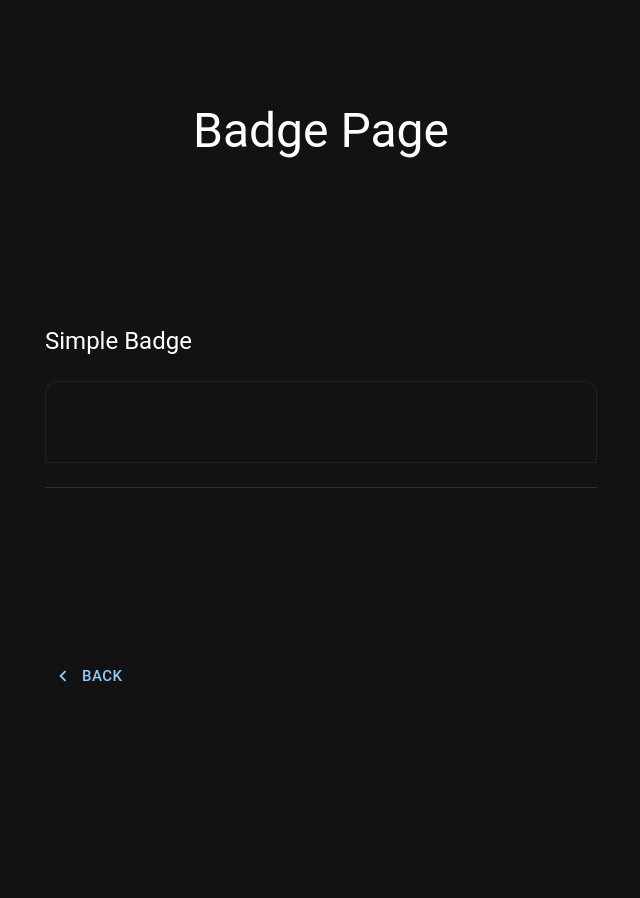
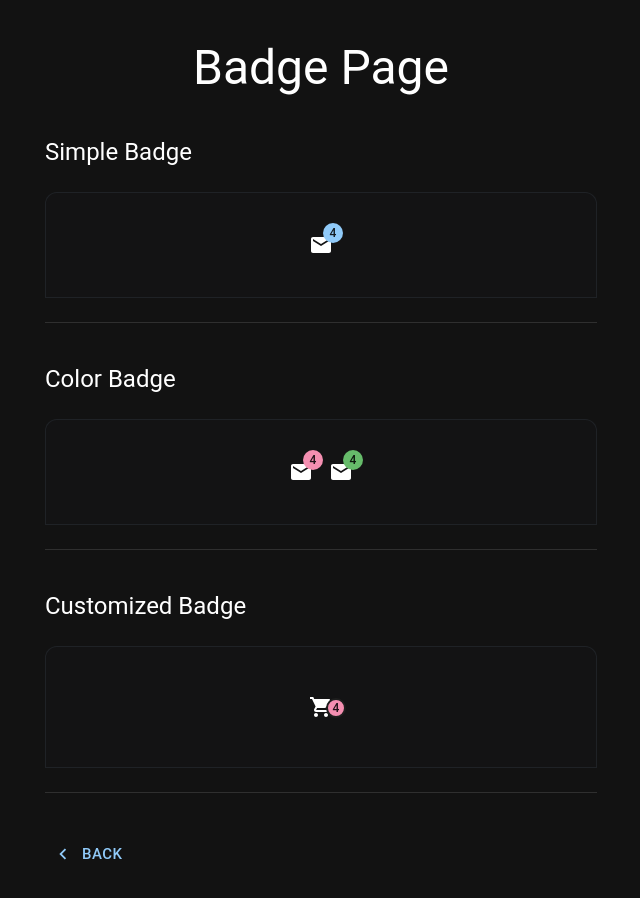
Before and after one commit to watcharakornton/mui_tutorials, a React (Vite) app: page /badge in a window 1280 px wide. Shown: the top 898 px of the page, without its empty margins (319-959 px from the left). Before the commit the page ends 800 px from the top, so only its background shows below. Built offline with nearby package versions, Linux system fonts and the light colour scheme.

Commit message:
Add Simple badge, Color badge and Customized badge module into Badge component

```diff
--- a/src/data-display/BadgeComponent.jsx
+++ b/src/data-display/BadgeComponent.jsx
@@ -1,6 +1,58 @@
 import * as React from "react";
+import { styled, useTheme } from "@mui/material/styles";
 import MyContainer from "../component/MyContainer";
-import { Typography } from "@mui/material";
+import { Typography, Badge, Stack, IconButton } from "@mui/material";
+import {
+  Mail as MailIcon,
+  ShoppingCart as ShoppingCartIcon,
+} from "@mui/icons-material";
+
+export const CustomizedBadge = () => {
+  const theme = useTheme();
+  const StyledBadge = styled(Badge)({
+    "& .MuiBadge-badge": {
+      right: -3,
+      top: 13,
+      border: `2px solid ${theme.palette.background.paper}`,
+      padding: "0 4px",
+    },
+  });
+
+  return (
+    <>
+      <Typography variant="h5" sx={{ mb: 3 }}>
+        Customized Badge
+      </Typography>
+      <MyContainer>
+        <IconButton aria-label="cart">
+          <StyledBadge badgeContent={4} color="secondary">
+            <ShoppingCartIcon />
+          </StyledBadge>
+        </IconButton>
+      </MyContainer>
+    </>
+  );
+};
+
+export const ColorBadge = () => {
+  return (
+    <>
+      <Typography variant="h5" sx={{ mb: 3 }}>
+        Color Badge
+      </Typography>
+      <MyContainer>
+        <Stack spacing={2} direction="row">
+          <Badge badgeContent={4} color="secondary">
+            <MailIcon color="action" />
+          </Badge>
+          <Badge badgeContent={4} color="success">
+            <MailIcon color="action" />
+          </Badge>
+        </Stack>
+      </MyContainer>
+    </>
+  );
+};
 
 export const SimpleBadge = () => {
   return (
@@ -8,7 +60,11 @@ export const SimpleBadge = () => {
       <Typography variant="h5" sx={{ mb: 3 }}>
         Simple Badge
       </Typography>
-      <MyContainer></MyContainer>
+      <MyContainer>
+        <Badge badgeContent={4} color="primary">
+          <MailIcon color="action" />
+        </Badge>
+      </MyContainer>
     </>
   );
 };
--- a/src/pages/BadgePage.jsx
+++ b/src/pages/BadgePage.jsx
@@ -2,10 +2,14 @@ import * as React from "react";
 import { Container, Grid, Typography, Button, Divider } from "@mui/material";
 import { ChevronLeft as ChevronLeftIcon } from "@mui/icons-material";
 
-import { SimpleBadge } from "../data-display/BadgeComponent";
+import {
+  SimpleBadge,
+  ColorBadge,
+  CustomizedBadge,
+} from "../data-display/BadgeComponent";
 
 const ToggleButtonPage = () => {
-  const sections = [<SimpleBadge />];
+  const sections = [<SimpleBadge />, <ColorBadge />, <CustomizedBadge />];
 
   return (
     <Container maxWidth="sm">
```
